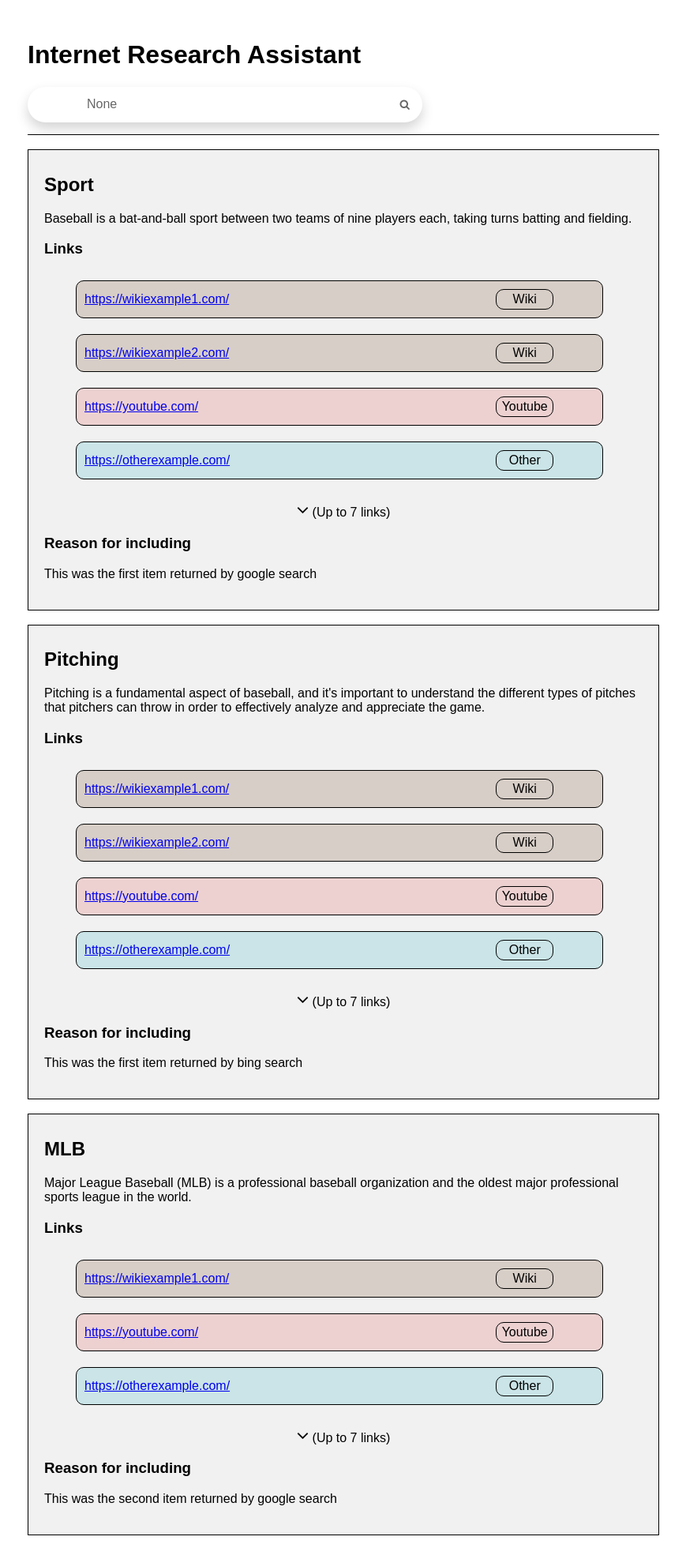
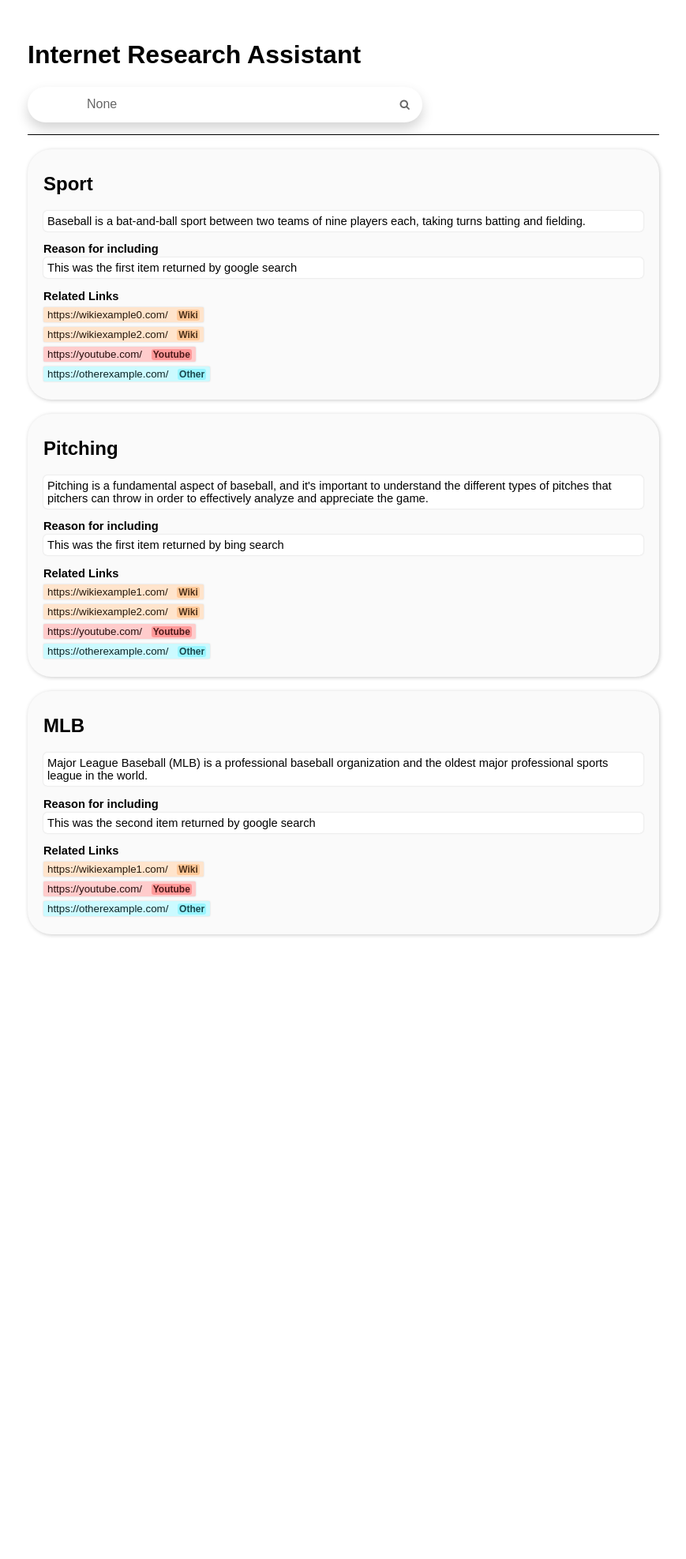
Before and after one commit to Late-Night-Coding/internet-research-assistant, a Flask app: page /search in a window 1280 px wide. Shown: the whole page at 79% size, without its empty margins (115-984 px from the left). After the commit the page ends 1186 px from the top, so only its background shows below. Run offline with Flask 2, Linux system fonts and the light colour scheme.

Commit message:
Update the style to deemphasize links

```diff
--- a/src/frontend/static/style.css
+++ b/src/frontend/static/style.css
@@ -135,34 +135,60 @@ body{
     }
 
     .searchResult{
-        background-color: #F1F1F1;
-        border: 1px solid black;
+        background-color: #fafafa;
+        border-radius: 30px;
+        box-shadow: #ccc 1px 1px 5px;
         padding: 10px 20px 20px 20px;
     }
 
     .linksList{
-        list-style-type: none;
+        padding-left: 0px;
+        font-size: 10pt;
+        display: flex;
+        flex-direction: column;
+        align-items: start;
     }
 
     .linksList_link{
-        display: inline-block;
-        width: 90%;
-        padding: 10px 10px 10px 10px;
-        margin: 10px 0px 10px 0px;
-        border: 1px solid black;
-        border-radius: 10px;
+      box-shadow: #ccc 0px 0px 2px;
+      padding: 2px 5px;
+      border-radius: 2px;
+      margin: 3px 0px;
+      text-decoration: none;
+      background-color: hsl(var(--link-hue), 100%, 90%);
+    }
+
+    .linksList_link:hover{
+      font-weight: bold;
     }
 
     .linksList_url{
-        display: inline-block;
-        width: 80%;
+      margin-right: 8px;
+      color: hsl(var(--link-hue), 50%, 10%);
     }
 
     .linksList_type{
         display: inline-block;
-        width: 10%;
         text-align: center;
-        padding: 3px 3px 3px 3px;
-        border: 1px solid black;
-        border-radius: 10px;
+        padding: 0px 2px;
+        border-radius: 3px;
+        color: hsl(var(--link-hue), 50%, 20%);
+        background-color: hsl(var(--link-hue), 100%, 80%);
+        font-weight: bold;
+        font-size: 9pt;
     }
+
+    h3{
+      margin-bottom: 3px;
+      font-size: 11pt;
+    }
+
+
+    .searchResult>p{
+      margin: 0px;
+      font-size: 11pt;
+      background-color: #fff;
+      padding: 5px;
+      border-radius: 5px;
+      box-shadow: #ccc 0px 0px 2px;
+    }
--- a/src/frontend/templates/search.html
+++ b/src/frontend/templates/search.html
@@ -15,20 +15,17 @@
         <div class="searchResult">
             <h2>{{ result.title }}</h2>
             <p>{{ result.description }}</p>
-            <h3>Links</h3>
-            <ul class="linksList">
-                {% for link in result.links %}
-                <li>
-                    <span class="linksList_link" style="background-color: {{ link.link_color }}">
-                        <span class="linksList_url"><a href="{{ link.url }}" >{{ link.url }}</a></span>
-                        <span class="linksList_type">{{ link.link_type }}</span>
-                    </span>
-                </li>
-                {% endfor %}
-            </ul>
-            <p style="text-align: center"><i class="fa fa-angle-down" style="font-size:24px"></i> (Up to 7 links)</p>
             <h3>Reason for including</h3>
             <p>{{ result.reason }}</p>
+            <h3>Related Links</h3>
+            <div class="linksList">
+                {% for link in result.links %}
+                <a class="linksList_link"  href="{{ link.url }}" style="--link-hue: {{ link.link_hue }}">
+                    <span class="linksList_url">{{ link.url }}</span>
+                    <span class="linksList_type">{{ link.link_type }}</span>
+                </a>
+                {% endfor %}
+            </div>
         </div>
         {% endfor %}
     </div>
--- a/src/frontend/web_server.py
+++ b/src/frontend/web_server.py
@@ -9,10 +9,10 @@ def get_results(query):
             "title": "Sport",
             "description": "Baseball is a bat-and-ball sport between two teams of nine players each, taking turns batting and fielding.",
             "links": [
-                {"url": "https://wikiexample1.com/", "link_color": "#D7CEC7", "link_type": "Wiki"},
-                {"url": "https://wikiexample2.com/", "link_color": "#D7CEC7", "link_type": "Wiki"},
-                {"url": "https://youtube.com/", "link_color": "#EDD1D1", "link_type": "Youtube"},
-                {"url": "https://otherexample.com/", "link_color": "#CAE4E7", "link_type": "Other"}
+                {"url": "https://wikiexample0.com/", "link_hue": "28", "link_type": "Wiki"},
+                {"url": "https://wikiexample2.com/", "link_hue": "28", "link_type": "Wiki"},
+                {"url": "https://youtube.com/", "link_hue": "0", "link_type": "Youtube"},
+                {"url": "https://otherexample.com/", "link_hue": "186", "link_type": "Other"}
             ],
             "reason": "This was the first item returned by google search"
         },
@@ -20,10 +20,10 @@ def get_results(query):
             "title": "Pitching",
             "description": "Pitching is a fundamental aspect of baseball, and it's important to understand the different types of pitches that pitchers can throw in order to effectively analyze and appreciate the game.",
             "links": [
-                {"url": "https://wikiexample1.com/", "link_color": "#D7CEC7", "link_type": "Wiki"},
-                {"url": "https://wikiexample2.com/", "link_color": "#D7CEC7", "link_type": "Wiki"},
-                {"url": "https://youtube.com/", "link_color": "#EDD1D1", "link_type": "Youtube"},
-                {"url": "https://otherexample.com/", "link_color": "#CAE4E7", "link_type": "Other"}
+                {"url": "https://wikiexample1.com/", "link_hue": "28", "link_type": "Wiki"},
+                {"url": "https://wikiexample2.com/", "link_hue": "28", "link_type": "Wiki"},
+                {"url": "https://youtube.com/", "link_hue": "0", "link_type": "Youtube"},
+                {"url": "https://otherexample.com/", "link_hue": "186", "link_type": "Other"}
             ],
             "reason": "This was the first item returned by bing search"
         },
@@ -31,9 +31,9 @@ def get_results(query):
             "title": "MLB",
             "description": "Major League Baseball (MLB) is a professional baseball organization and the oldest major professional sports league in the world.",
             "links": [
-                {"url": "https://wikiexample1.com/", "link_color": "#D7CEC7", "link_type": "Wiki"},
-                {"url": "https://youtube.com/", "link_color": "#EDD1D1", "link_type": "Youtube"},
-                {"url": "https://otherexample.com/", "link_color": "#CAE4E7", "link_type": "Other"}
+                {"url": "https://wikiexample1.com/", "link_hue": "28", "link_type": "Wiki"},
+                {"url": "https://youtube.com/", "link_hue": "0", "link_type": "Youtube"},
+                {"url": "https://otherexample.com/", "link_hue": "186", "link_type": "Other"}
             ],
             "reason": "This was the second item returned by google search"
         },
```
